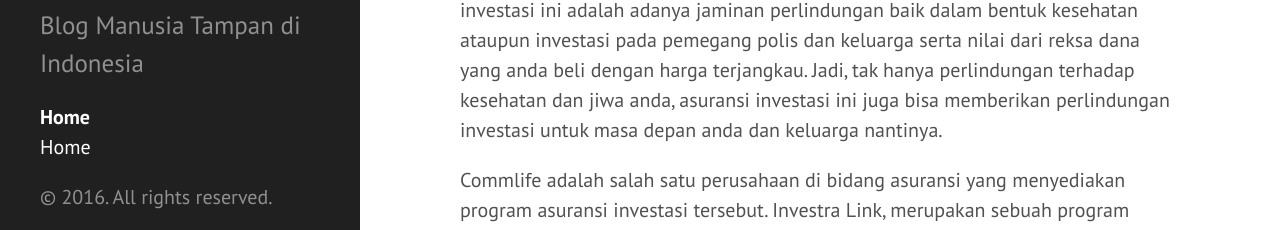
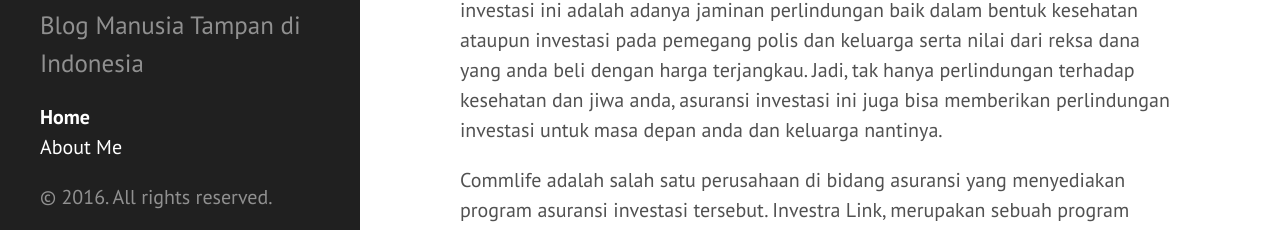
Before and after one commit to technoskald/technoskald.github.io, a Jekyll site: the page built from index.html, in a window 1280 px wide and 900 px high, scrolled down 527 px. Shown: the part 648-878 px from the top of the window. Built offline with Jekyll 4.4.1, drawn with Linux system fonts in a browser that asks for light colours; the list of posts is cut into pages by our own code.

Commit message:
Update sidebar.html

```diff
--- a/_includes/sidebar.html
+++ b/_includes/sidebar.html
@@ -10,7 +10,7 @@
         <a href="/">Home</a>
       </li>
       <li class="sidebar-nav-item{% if page.title == "About Me" %} active{% endif %}">
-        <a href="http://technoskald.github.io/2015/06/05/about-me.html">Home</a>
+        <a href="http://technoskald.github.io/2015/06/05/about-me.html">About Me</a>
       </li>
 
       {% comment %}
```
